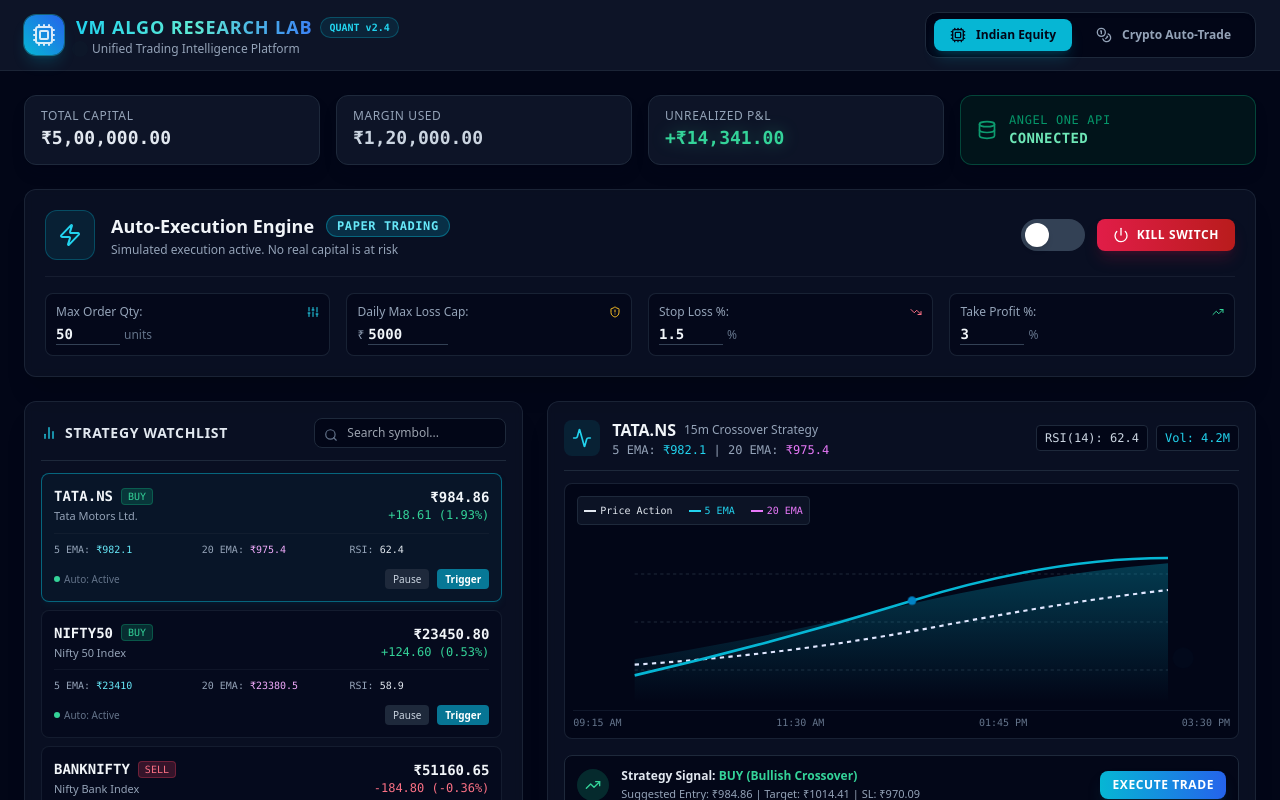
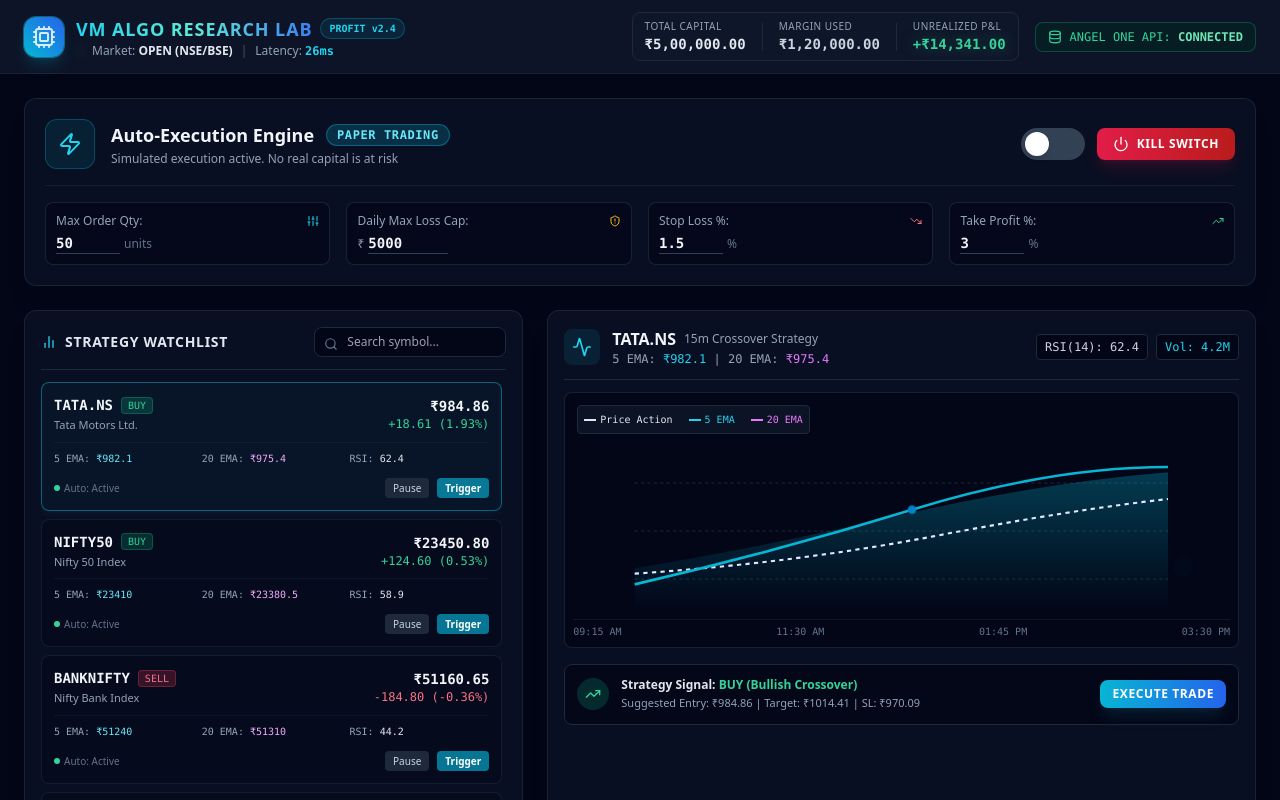
Before and after one commit to vmwealthgroup-prog/tata, a Next.js app in the folder frontend/: page / in a window 1280 px wide. Shown: the top 800 px of the page. Built offline with nearby package versions, Linux system fonts and the light colour scheme.

Commit message:
Update page.jsx

```diff
--- a/frontend/app/page.jsx
+++ b/frontend/app/page.jsx
@@ -1,14 +1,25 @@
 'use client';
-
 import React, { useState, useEffect } from 'react';
 import {
-  Cpu, Coins, TrendingUp, TrendingDown, ShieldAlert, Zap, AlertTriangle,
-  BarChart2, Activity, CheckCircle2, Database, Search, Power, Sliders, Terminal
+  TrendingUp, TrendingDown, ShieldAlert, Zap, AlertTriangle,
+  BarChart2, Activity, CheckCircle2, Cpu, Database, Search, Power, Sliders, Terminal
 } from 'lucide-react';
 
-// ====================================================================
-// SHARED UI COMPONENTS (LIFTED UP)
-// ====================================================================
+const INITIAL_WATCHLIST = [
+  { symbol: 'TATA.NS', name: 'Tata Motors Ltd.', price: 984.50, change: 18.25, pct: 1.89, ema5: 982.10, ema20: 975.40, rsi: 62.4, signal: 'BUY', trend: 'Bullish Crossover', status: 'Active', volume: '4.2M' },
+  { symbol: 'NIFTY50', name: 'Nifty 50 Index', price: 23450.80, change: 124.60, pct: 0.53, ema5: 23410.00, ema20: 23380.50, rsi: 58.9, signal: 'BUY', trend: 'Bullish Crossover', status: 'Active', volume: '18.5M' },
+  { symbol: 'BANKNIFTY', name: 'Nifty Bank Index', price: 51200.15, change: -145.30, pct: -0.28, ema5: 51240.00, ema20: 51310.00, rsi: 44.2, signal: 'SELL', trend: 'Bearish Crossover', status: 'Active', volume: '12.1M' },
+  { symbol: 'RELIANCE.NS', name: 'Reliance Industries', price: 2940.00, change: 32.10, pct: 1.10, ema5: 2935.50, ema20: 2910.20, rsi: 66.8, signal: 'BUY', trend: 'Bullish Crossover', status: 'Paused', volume: '3.1M' },
+  { symbol: 'INFY.NS', name: 'Infosys Limited', price: 1540.25, change: -8.40, pct: -0.54, ema5: 1542.00, ema20: 1548.00, rsi: 41.5, signal: 'HOLD', trend: 'Consolidating', status: 'Active', volume: '2.8M' },
+  { symbol: 'SILVER.NS', name: 'Silver Futures', price: 89450.00, change: 820.00, pct: 0.93, ema5: 89200.00, ema20: 88600.00, rsi: 61.1, signal: 'BUY', trend: 'Bullish Crossover', status: 'Active', volume: '890K' },
+];
+
+const INITIAL_LOGS = [
+  { id: 'LOG-9942', timestamp: '15:29:41', symbol: 'TATA.NS', action: 'BUY', qty: 25, price: 984.50, mode: 'PAPER', status: 'EXECUTED', message: 'EMA 5 crossed above EMA 20 (15m timeframe)' },
+  { id: 'LOG-9941', timestamp: '15:15:02', symbol: 'NIFTY50', action: 'BUY', qty: 50, price: 23410.00, mode: 'PAPER', status: 'EXECUTED', message: 'Strategy Signal Crossover Confirmed' },
+  { id: 'LOG-9940', timestamp: '14:45:18', symbol: 'BANKNIFTY', action: 'SELL', qty: 15, price: 51310.00, mode: 'PAPER', status: 'EXECUTED', message: 'Stop Loss Trailing Triggered' },
+  { id: 'LOG-9939', timestamp: '14:00:00', symbol: 'RELIANCE.NS', action: 'HOLD', qty: 0, price: 2910.20, mode: 'SYSTEM', status: 'SKIPPED', message: 'Auto-trade paused for symbol' },
+];
 
 // SVG Chart Visualizer Component
 function ChartVisualizer({ stock }) {
@@ -59,47 +70,7 @@
   );
 }
 
-// ====================================================================
-// SUB-VIEW COMPONENTS
-// ====================================================================
-
-// 1. Placeholder for BTC Auto-Trading View (To be replaced with your full BTC dashboard)
-function BTCAutoTradingView() {
-  return (
-    <div className="flex-1 p-10 flex flex-col items-center justify-center gap-6 text-center bg-slate-950/20 rounded-xl border-2 border-slate-800 border-dashed m-6">
-      <div className="h-16 w-16 rounded-3xl bg-amber-500/10 flex items-center justify-center shadow-xl shadow-amber-500/10 ring-2 ring-amber-400/40">
-        <Coins className="h-10 w-10 text-amber-400" />
-      </div>
-      <div className="max-w-md">
-        <h1 className="text-3xl font-extrabold bg-gradient-to-r from-amber-400 to-yellow-500 bg-clip-text text-transparent">
-          BTC Crypto Trading Terminal
-        </h1>
-        <p className="text-slate-400 mt-3 text-sm leading-relaxed">
-          The Bitcoin Automated Trading view is not yet initialized. Replace the placeholder content in <code className="text-cyan-400 bg-slate-800 px-1.5 py-0.5 rounded text-xs font-mono">frontend/app/page.jsx</code> with your full BTC dashboard component.
-        </p>
-      </div>
-    </div>
-  );
-}
-
-// 2. The full Indian Market Dashboard (Converted from the Second Snippet's main App)
-const INITIAL_WATCHLIST = [
-  { symbol: 'TATA.NS', name: 'Tata Motors Ltd.', price: 984.50, change: 18.25, pct: 1.89, ema5: 982.10, ema20: 975.40, rsi: 62.4, signal: 'BUY', trend: 'Bullish Crossover', status: 'Active', volume: '4.2M' },
-  { symbol: 'NIFTY50', name: 'Nifty 50 Index', price: 23450.80, change: 124.60, pct: 0.53, ema5: 23410.00, ema20: 23380.50, rsi: 58.9, signal: 'BUY', trend: 'Bullish Crossover', status: 'Active', volume: '18.5M' },
-  { symbol: 'BANKNIFTY', name: 'Nifty Bank Index', price: 51200.15, change: -145.30, pct: -0.28, ema5: 51240.00, ema20: 51310.00, rsi: 44.2, signal: 'SELL', trend: 'Bearish Crossover', status: 'Active', volume: '12.1M' },
-  { symbol: 'RELIANCE.NS', name: 'Reliance Industries', price: 2940.00, change: 32.10, pct: 1.10, ema5: 2935.50, ema20: 2910.20, rsi: 66.8, signal: 'BUY', trend: 'Bullish Crossover', status: 'Paused', volume: '3.1M' },
-  { symbol: 'INFY.NS', name: 'Infosys Limited', price: 1540.25, change: -8.40, pct: -0.54, ema5: 1542.00, ema20: 1548.00, rsi: 41.5, signal: 'HOLD', trend: 'Consolidating', status: 'Active', volume: '2.8M' },
-  { symbol: 'SILVER.NS', name: 'Silver Futures', price: 89450.00, change: 820.00, pct: 0.93, ema5: 89200.00, ema20: 88600.00, rsi: 61.1, signal: 'BUY', trend: 'Bullish Crossover', status: 'Active', volume: '890K' },
-];
-
-const INITIAL_LOGS = [
-  { id: 'LOG-9942', timestamp: '15:29:41', symbol: 'TATA.NS', action: 'BUY', qty: 25, price: 984.50, mode: 'PAPER', status: 'EXECUTED', message: 'EMA 5 crossed above EMA 20 (15m timeframe)' },
-  { id: 'LOG-9941', timestamp: '15:15:02', symbol: 'NIFTY50', action: 'BUY', qty: 50, price: 23410.00, mode: 'PAPER', status: 'EXECUTED', message: 'Strategy Signal Crossover Confirmed' },
-  { id: 'LOG-9940', timestamp: '14:45:18', symbol: 'BANKNIFTY', action: 'SELL', qty: 15, price: 51310.00, mode: 'PAPER', status: 'EXECUTED', message: 'Stop Loss Trailing Triggered' },
-  { id: 'LOG-9939', timestamp: '14:00:00', symbol: 'RELIANCE.NS', action: 'HOLD', qty: 0, price: 2910.20, mode: 'SYSTEM', status: 'SKIPPED', message: 'Auto-trade paused for symbol' },
-];
-
-function IndianMarketDashboard() {
+export default function App() {
   const [watchlist, setWatchlist] = useState(INITIAL_WATCHLIST);
   const [selectedSymbol, setSelectedSymbol] = useState('TATA.NS');
   const [isLiveExecution, setIsLiveExecution] = useState(false);
@@ -204,35 +175,63 @@
   );
 
   return (
-    <div className="flex-1 flex flex-col p-4 lg:p-6 bg-slate-950">
+    <div className="min-h-screen bg-slate-950 text-slate-100 font-sans flex flex-col selection:bg-cyan-500/30">
 
-      {/* Risk & Engine Capital Section (Lifted from sub-header) */}
-      <div className="max-w-7xl mx-auto w-full mb-6 grid grid-cols-1 md:grid-cols-2 lg:grid-cols-4 gap-4">
-          <div className="bg-slate-900/90 border border-slate-800 rounded-xl px-4 py-3 shadow-lg shadow-slate-950/20 backdrop-blur-sm">
-            <div className="text-xs uppercase tracking-wider text-slate-400 font-medium">Total Capital</div>
-            <div className="text-lg font-semibold font-mono text-slate-200">₹5,00,000.00</div>
-          </div>
-          <div className="bg-slate-900/90 border border-slate-800 rounded-xl px-4 py-3 shadow-lg shadow-slate-950/20 backdrop-blur-sm">
-            <div className="text-xs uppercase tracking-wider text-slate-400 font-medium">Margin Used</div>
-            <div className="text-lg font-semibold font-mono text-slate-300">₹1,20,000.00</div>
-          </div>
-          <div className="bg-slate-900/90 border border-slate-800 rounded-xl px-4 py-3 shadow-lg shadow-slate-950/20 backdrop-blur-sm">
-            <div className="text-xs uppercase tracking-wider text-slate-400 font-medium">Unrealized P&L</div>
-            <div className={`text-lg font-bold font-mono flex items-center gap-1.5 ${unrealizedPnL >= 0 ? 'text-emerald-400 drop-shadow-[0_0_8px_rgba(52,211,153,0.3)]' : 'text-rose-400'}`}>
-              {unrealizedPnL >= 0 ? '+' : ''}₹{unrealizedPnL.toLocaleString('en-IN', { minimumFractionDigits: 2, maximumFractionDigits: 2 })}
+      {/* Top Header */}
+      <header className="border-b border-slate-800/80 bg-slate-900/90 backdrop-blur-md sticky top-0 z-40 px-4 lg:px-6 py-3">
+        <div className="max-w-7xl mx-auto flex flex-col md:flex-row md:items-center justify-between gap-4">
+          <div className="flex items-center gap-3">
+            <div className="h-10 w-10 rounded-xl bg-gradient-to-tr from-cyan-500 to-blue-600 flex items-center justify-center shadow-lg shadow-cyan-500/20 ring-1 ring-cyan-400/40">
+              <Cpu className="h-6 w-6 text-white animate-pulse" />
+            </div>
+            <div>
+              <div className="flex items-center gap-2">
+                <span className="font-extrabold text-lg tracking-wider bg-gradient-to-r from-cyan-400 via-teal-300 to-blue-500 bg-clip-text text-transparent">
+                  VM ALGO RESEARCH LAB
+                </span>
+                <span className="text-[10px] px-2 py-0.5 rounded-full bg-cyan-500/10 text-cyan-400 border border-cyan-500/30 font-mono font-semibold">
+                  PROFIT v2.4
+                </span>
+              </div>
+              <p className="text-xs text-slate-400 flex items-center gap-2">
+                <span className="inline-block h-2 w-2 rounded-full bg-emerald-400 animate-ping" />
+                <span>Market: <strong className="text-slate-200">OPEN (NSE/BSE)</strong></span>
+                <span className="text-slate-600">|</span>
+                <span>Latency: <strong className="font-mono text-cyan-400">{latency}ms</strong></span>
+              </p>
             </div>
           </div>
-          <div className="flex items-center gap-3 bg-emerald-950/40 border border-emerald-500/30 text-emerald-400 rounded-xl px-4 py-3 text-sm font-mono shadow-lg shadow-slate-950/20 backdrop-blur-sm">
-            <Database className="h-5 w-5 text-emerald-500 animate-pulse" />
-            <div>
-              <div className="text-xs uppercase tracking-wider text-emerald-600 font-medium">Angel One API</div>
-              <strong className="text-emerald-300 font-semibold tracking-wide">CONNECTED</strong>
+
+          <div className="flex items-center gap-4 flex-wrap">
+            <div className="bg-slate-900/90 border border-slate-800 rounded-lg px-3 py-1.5 flex items-center gap-4">
+              <div>
+                <div className="text-[10px] uppercase tracking-wider text-slate-400 font-medium">Total Capital</div>
+                <div className="text-sm font-semibold font-mono text-slate-200">₹5,00,000.00</div>
+              </div>
+              <div className="h-7 w-[1px] bg-slate-800" />
+              <div>
+                <div className="text-[10px] uppercase tracking-wider text-slate-400 font-medium">Margin Used</div>
+                <div className="text-sm font-semibold font-mono text-slate-300">₹1,20,000.00</div>
+              </div>
+              <div className="h-7 w-[1px] bg-slate-800" />
+              <div>
+                <div className="text-[10px] uppercase tracking-wider text-slate-400 font-medium">Unrealized P&L</div>
+                <div className={`text-sm font-bold font-mono flex items-center gap-1 ${unrealizedPnL >= 0 ? 'text-emerald-400 drop-shadow-[0_0_8px_rgba(52,211,153,0.3)]' : 'text-rose-400'}`}>
+                  {unrealizedPnL >= 0 ? '+' : ''}₹{unrealizedPnL.toLocaleString('en-IN', { minimumFractionDigits: 2, maximumFractionDigits: 2 })}
+                </div>
+              </div>
+            </div>
+
+            <div className="hidden lg:flex items-center gap-2 px-3 py-1.5 bg-emerald-950/40 border border-emerald-500/30 text-emerald-400 rounded-lg text-xs font-mono">
+              <Database className="h-3.5 w-3.5" />
+              <span>ANGEL ONE API: <strong className="text-emerald-300">CONNECTED</strong></span>
             </div>
           </div>
-      </div>
+        </div>
+      </header>
 
       {/* Main Grid Layout */}
-      <div className="max-w-7xl mx-auto w-full flex-1 grid grid-cols-1 lg:grid-cols-12 gap-6">
+      <div className="max-w-7xl mx-auto w-full p-4 lg:p-6 flex-1 grid grid-cols-1 lg:grid-cols-12 gap-6">
 
         {/* Engine Controls Section */}
         <div className="lg:col-span-12 bg-slate-900/60 border border-slate-800/80 rounded-xl p-4 lg:p-5 backdrop-blur-sm shadow-xl">
@@ -559,13 +558,18 @@
                     </td>
                     <td className="py-2 text-slate-300">{log.qty}</td>
                     <td className="py-2 text-slate-300">₹{log.price ? log.price.toFixed(2) : '-'}</td>
-                    <td className="py-2 text-[10px] font-medium text-slate-400">
-                        {log.mode === 'LIVE' ? <span className='text-rose-400'>LIVE</span> : <span>PAPER</span>}
+                    <td className="py-2">
+                      <span className={`text-[10px] ${log.mode === 'LIVE' ? 'text-rose-400 font-bold' : 'text-cyan-400'}`}>
+                        {log.mode}
+                      </span>
                     </td>
                     <td className="py-2">
-                        {log.status === 'EXECUTED' ? <CheckCircle2 className='h-4 w-4 text-emerald-400'/> : <AlertTriangle className='h-4 w-4 text-red-500' />}
+                      <span className="text-emerald-400 flex items-center gap-1">
+                        <CheckCircle2 className="h-3 w-3" />
+                        {log.status}
+                      </span>
                     </td>
-                    <td className="py-2 text-slate-400 max-w-xs truncate">{log.message}</td>
+                    <td className="py-2 text-slate-400 truncate max-w-xs">{log.message}</td>
                   </tr>
                 ))}
               </tbody>
@@ -611,75 +615,3 @@
     </div>
   );
 }
-
-// ====================================================================
-// MAIN PAGE EXPORT (THE SHELL)
-// ====================================================================
-
-export default function Page() {
-  const [activeTab, setActiveTab] = useState('NSE'); // 'NSE' | 'BTC'
-
-  return (
-    <div className="min-h-screen bg-slate-950 text-slate-100 font-sans flex flex-col selection:bg-cyan-500/30">
-
-      {/* Top Header - Consolidated Platform UI */}
-      <header className="border-b border-slate-800/80 bg-slate-900/90 backdrop-blur-md sticky top-0 z-40 px-4 lg:px-6 py-3">
-        <div className="max-w-7xl mx-auto flex items-center justify-between gap-4">
-
-          {/* Logo & Platform Name */}
-          <div className="flex items-center gap-3">
-            <div className="h-10 w-10 rounded-xl bg-gradient-to-tr from-cyan-500 to-blue-600 flex items-center justify-center shadow-lg shadow-cyan-500/20 ring-1 ring-cyan-400/40">
-              <Cpu className="h-6 w-6 text-white animate-pulse" />
-            </div>
-            <div>
-              <div className="flex items-center gap-2">
-                <span className="font-extrabold text-lg tracking-wider bg-gradient-to-r from-cyan-400 via-teal-300 to-blue-500 bg-clip-text text-transparent">
-                  VM ALGO RESEARCH LAB
-                </span>
-                <span className="text-[10px] px-2 py-0.5 rounded-full bg-cyan-500/10 text-cyan-400 border border-cyan-500/30 font-mono font-semibold">
-                  QUANT v2.4
-                </span>
-              </div>
-              <p className="text-xs text-slate-400 flex items-center gap-2">
-                <span className="inline-block h-2 w-2 rounded-full bg-emerald-400 animate-ping" />
-                <span>Unified Trading Intelligence Platform</span>
-              </p>
-            </div>
-          </div>
-
-          {/* Top Navigation Switcher */}
-          <div className="bg-slate-950 border border-slate-800 px-2 py-1.5 flex items-center gap-2 rounded-xl shadow-inner">
-            <button
-              onClick={() => setActiveTab('NSE')}
-              className={`flex items-center gap-2.5 px-4 py-2 rounded-lg text-xs font-bold transition-all ${
-                activeTab === 'NSE'
-                  ? 'bg-cyan-500 text-slate-950 shadow-lg shadow-cyan-500/20'
-                  : 'text-slate-400 hover:text-slate-200 hover:bg-slate-800/50'
-              }`}
-            >
-              <Cpu className="h-4 w-4" />
-              <span>Indian Equity</span>
-            </button>
-
-            <button
-              onClick={() => setActiveTab('BTC')}
-              className={`flex items-center gap-2.5 px-4 py-2 rounded-lg text-xs font-bold transition-all ${
-                activeTab === 'BTC'
-                  ? 'bg-amber-500 text-slate-950 shadow-lg shadow-amber-500/20'
-                  : 'text-slate-400 hover:text-slate-200 hover:bg-slate-800/50'
-              }`}
-            >
-              <Coins className="h-4 w-4" />
-              <span>Crypto Auto-Trade</span>
-            </button>
-          </div>
-
-        </div>
-      </header>
-
-      {/* Dynamic Sub-View Rendering */}
-      {activeTab === 'NSE' ? <IndianMarketDashboard /> : <BTCAutoTradingView />}
-
-    </div>
-  );
-}
```
